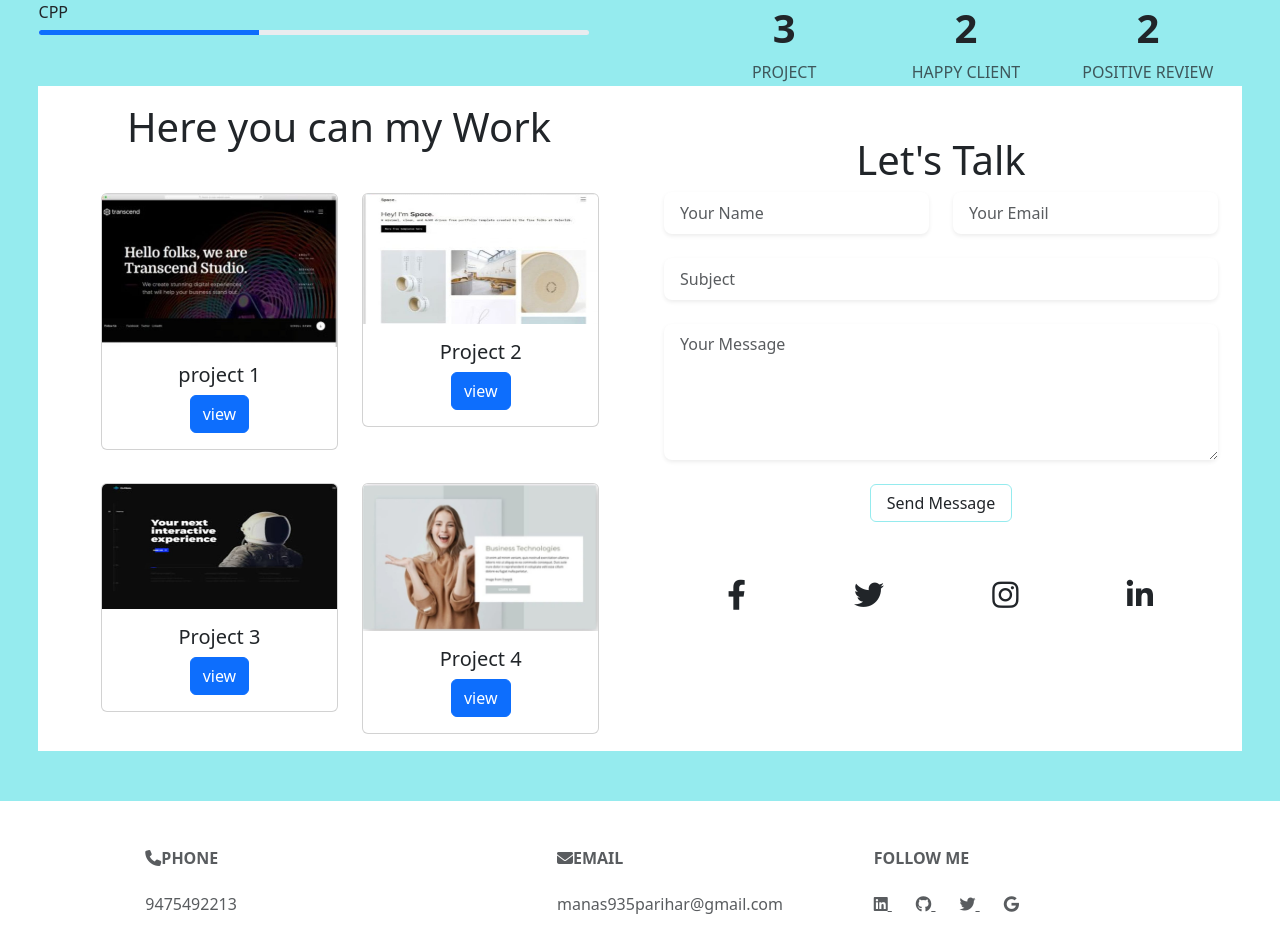
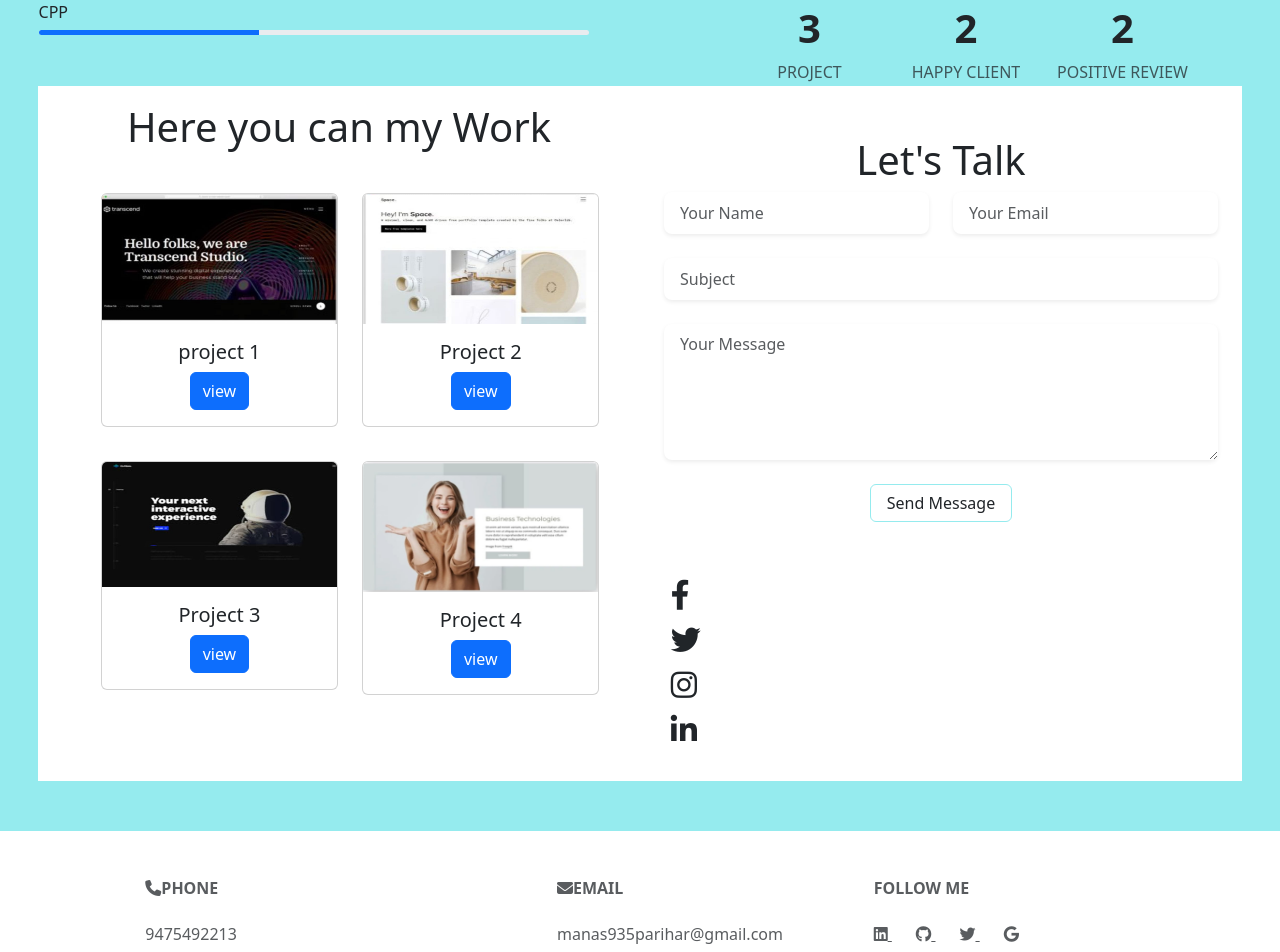
Before and after one commit to manasparihar/manasportfolio.github.io, a plain HTML site: page index.html in a window 1280 px wide. Shown: the part 1452-2404 px from the top of the page. Drawn offline with nearby package versions, Linux system fonts and the light colour scheme.

Commit message:
Update index.html

```diff
--- a/index.html
+++ b/index.html
@@ -195,14 +195,14 @@
                 <p class="text-muted ">Hy guys I can create websites ,software applications for you bussiness and personal uses can also provide several facilities to design your logo and template Lorem ipsum, dolor sit amet consectetur adipisicing elit. Eveniet, aperiam fugiat?
                     Vero, cumque quod doloribus eum ipsam id molestias dolores iste mollitia consequatur corporis inventore quos reprehenderit incidunt ea quis.</p>
             </div>
-            <div class="row text-center text-uppercase my-2 ">
+            <div class="row text-center text-uppercase my-2 "style="margin:5%;">
                 <div class="col-4 ">
                     <div class="fact-item ">
                         <h4 class="fs-1 fw-bold ">3</h4>
                         <p class="text-muted ">Project Completed</p>
                     </div>
                 </div>
-                <div class="col-4 ">
+                <div class="col-4 " >
                     <div class="fact-item ">
                         <h4 class="fs-1 fw-bold ">2</h4>
                         <p class="text-muted ">Happy Client</p>
@@ -232,7 +232,7 @@
                 <div class="row" style="padding:3%; padding-left:7%">
                     <div class="col-sm-6">
                         <div class="card" style="width: 100%;">
-                            <img src="img/work1.jpg" class="card-img-top " alt="...">
+                            <img src="img/work1.jpg" class="card-img-top "height="130" alt="...">
                             <div class="card-body">
                                 <h5 class="card-title">project 1</h5>
 
@@ -263,7 +263,7 @@
                     </div>
                     <div class="col-sm-6 ">
                         <div class="card" style="width: 100%;">
-                            <img src="img/work4.jpg" class="card-img-top " alt="...">
+                            <img src="img/work4.jpg" class="card-img-top " height="130"alt="...">
                             <div class="card-body">
                                 <h5 class="card-title">Project 4</h5>
                                 <a href="#" class="btn btn-primary">view</a>
@@ -308,10 +308,14 @@
                 <div class="col-lg-12 ">
 
                     <div class="social-links ">
-                        <a href="# " class=" text-dark social"><i class="fab fa-facebook-f icon1"></i></a>
-                        <a href="# " class="text-dark social"><i class="fab fa-twitter icon1 "></i></a>
-                        <a href="# " class="text-dark social"><i class="fab fa-instagram icon1 "></i></a>
-                        <a href="# " class="text-dark social"><i class="fab fa-linkedin-in icon1 "></i></a>
+                        <div class="col-sm-3">
+                        <a href="# " class=" text-dark social"><i class="fab fa-facebook-f icon1"></i></a></div>
+                            <div class="col-sm-3">
+                        <a href="# " class="text-dark social"><i class="fab fa-twitter icon1 "></i></a></div>
+                                <div class="col-sm-3">
+                        <a href="# " class="text-dark social"><i class="fab fa-instagram icon1 "></i></a></div>
+                                    <div class="col-sm-3">
+                        <a href="# " class="text-dark social"><i class="fab fa-linkedin-in icon1 "></i></a></div>
                     </div>
                 </div>
             </div>
```
